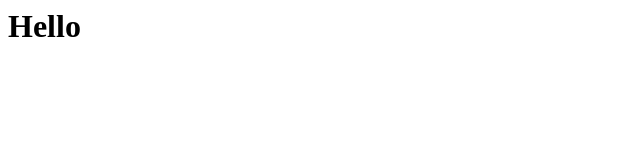
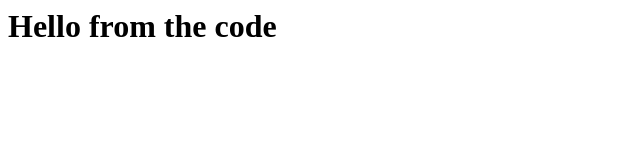
Before and after one commit to YawEffah/skills-code-with-codespaces, a plain HTML site: page index.html in a window 1280 px wide. Shown: the whole page, without its empty margins (0-640 px from the left). Drawn offline with Linux system fonts and the light colour scheme.

Commit message:
Adding hello from the codespace!

```diff
--- a/index.html
+++ b/index.html
@@ -1,3 +1,3 @@
 <html>
-  <h1>Hello</h1>
+  <h1>Hello from the code</h1>
 </html>
```
